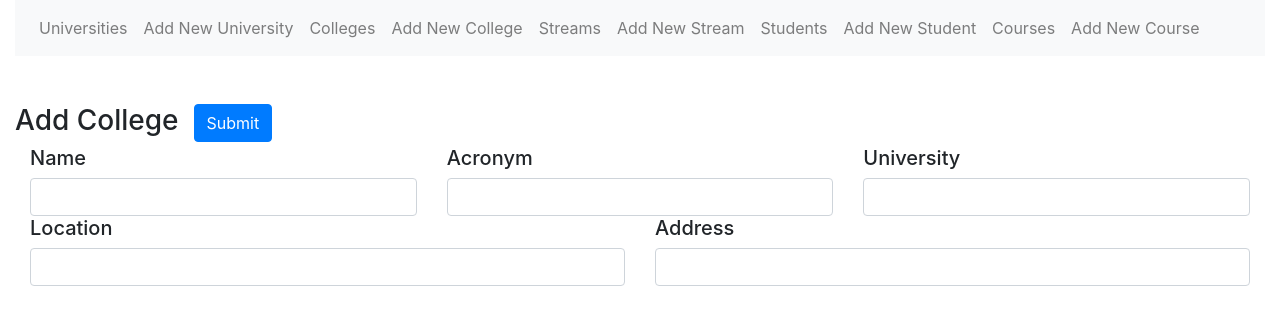
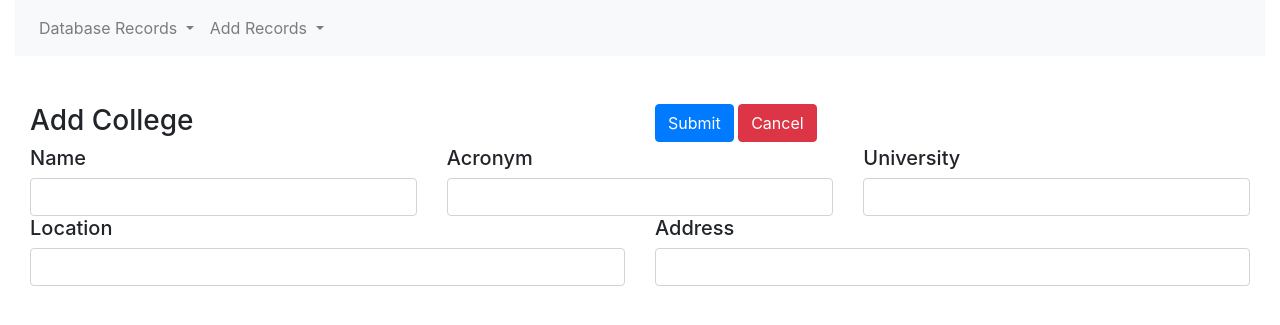
Before and after one commit to RaulMurgaPSL/PIP-University-Administration-System, a Flask app: page /addcollege in a window 1280 px wide. Shown: the top 325 px of the page. Run offline with Flask 2, Linux system fonts and the light colour scheme; some libraries are stand-ins or nearby versions.

Commit message:
FrontEnd Refactored

```diff
--- a/PIP_WebApp/templates/add/addcollege.html
+++ b/PIP_WebApp/templates/add/addcollege.html
@@ -5,9 +5,12 @@
   <form action="{{ url_for('addcollege') }}" method="post">
     {{ form.csrf_token }}
     <div class="row">
-      <h3>Add College</h3>
+      <div class="col">
+        <h3>Add College</h3>
+      </div>
       <div class="col">
         {{ form.submit(class="btn btn-primary") }}
+        <a href="{{ url_for('colleges') }}" class="btn btn-danger">Cancel</a>
       </div>
     </div>
     <div class="row">
--- a/PIP_WebApp/templates/add/addstudent.html
+++ b/PIP_WebApp/templates/add/addstudent.html
@@ -5,9 +5,12 @@
   <form action="{{ url_for('addstudent') }}" method="post">
     {{ form.csrf_token }}
     <div class="row">
-      <h3>Add Student</h3>
+      <div class="col">
+        <h3>Add Student</h3>
+      </div>
       <div class="col">
         {{ form.submit(class="btn btn-primary") }}
+        <a href="{{ url_for('students') }}" class="btn btn-danger">Cancel</a>
       </div>
     </div>
     <div class="row">
--- a/PIP_WebApp/templates/add/adduniversity.html
+++ b/PIP_WebApp/templates/add/adduniversity.html
@@ -5,9 +5,12 @@
   <form action="{{ url_for('adduniversity') }}" method="post">
     {{ form.csrf_token }}
     <div class="row">
-      <h3>Add University</h3>
+      <div class="col">
+        <h3>Add University</h3>
+      </div>
       <div class="col">
         {{ form.submit(class="btn btn-primary") }}
+        <a href="{{ url_for('universities') }}" class="btn btn-danger">Cancel</a>
       </div>
     </div>
     <div class="row">
--- a/PIP_WebApp/templates/base.html
+++ b/PIP_WebApp/templates/base.html
@@ -6,24 +6,44 @@
     <meta name="viewport" content="width=device-width, initial-scale=1, shrink-to-fit=yes">
 
     <!-- Bootstrap CSS -->
-    <link rel="stylesheet" href="https://stackpath.bootstrapcdn.com/bootstrap/4.5.0/css/bootstrap.min.css" integrity="sha384-9aIt2nRpC12Uk9gS9baDl411NQApFmC26EwAOH8WgZl5MYYxFfc+NcPb1dKGj7Sk" crossorigin="anonymous">
+    <link rel="stylesheet" href="https://maxcdn.bootstrapcdn.com/bootstrap/4.0.0/css/bootstrap.min.css" integrity="sha384-Gn5384xqQ1aoWXA+058RXPxPg6fy4IWvTNh0E263XmFcJlSAwiGgFAW/dAiS6JXm" crossorigin="anonymous">
 
+
+    <script src="https://code.jquery.com/jquery-3.2.1.slim.min.js" integrity="sha384-KJ3o2DKtIkvYIK3UENzmM7KCkRr/rE9/Qpg6aAZGJwFDMVNA/GpGFF93hXpG5KkN" crossorigin="anonymous"></script>
+    <script src="https://cdnjs.cloudflare.com/ajax/libs/popper.js/1.12.9/umd/popper.min.js" integrity="sha384-ApNbgh9B+Y1QKtv3Rn7W3mgPxhU9K/ScQsAP7hUibX39j7fakFPskvXusvfa0b4Q" crossorigin="anonymous"></script>
+    <script src="https://maxcdn.bootstrapcdn.com/bootstrap/4.0.0/js/bootstrap.min.js" integrity="sha384-JZR6Spejh4U02d8jOt6vLEHfe/JQGiRRSQQxSfFWpi1MquVdAyjUar5+76PVCmYl" crossorigin="anonymous"></script>
     <title>Students</title>
   </head>
   <body>
     <div class="container-fluid">
       <nav class="navbar navbar-expand-lg navbar-light bg-light">
         <ul class="navbar-nav">
-          <li class="nav-item"><a href="{{ url_for('universities') }}" class="nav-link">Universities</a></li>
-          <li class="nav-item"><a href="{{ url_for('adduniversity') }}" class="nav-link">Add New University</a></li>
-          <li class="nav-item"><a href="{{ url_for('colleges') }}" class="nav-link">Colleges</a></li>
-          <li class="nav-item"><a href="{{ url_for('addcollege') }}" class="nav-link">Add New College</a></li>
-          <li class="nav-item"><a href="{{ url_for('streams') }}" class="nav-link">Streams</a></li>
-          <li class="nav-item"><a href="{{ url_for('addstream') }}" class="nav-link">Add New Stream</a></li>
-          <li class="nav-item"><a href="{{ url_for('students') }}" class="nav-link">Students</a></li>
-          <li class="nav-item"><a href="{{ url_for('addstudent') }}" class="nav-link">Add New Student</a></li>
-          <li class="nav-item"><a href="{{ url_for('courses') }}" class="nav-link">Courses</a></li>
-          <li class="nav-item"><a href="{{ url_for('addcourse') }}" class="nav-link">Add New Course</a></li>
+          <li class="nav-item dropdown">
+            <a class="nav-link dropdown-toggle" href="#" id="navbarDropdown" role="button" data-toggle="dropdown" aria-haspopup="true" aria-expanded="false">
+              Database Records
+            </a>
+            <div class="dropdown-menu" aria-labelledby="navbarDropdown">
+              <a class="dropdown-item" href="{{ url_for('universities') }}">Universities</a>
+              <a class="dropdown-item" href="{{ url_for('colleges') }}">Colleges</a>
+              <a class="dropdown-item" href="{{ url_for('streams') }}">Streams</a>
+              <div class="dropdown-divider"></div>
+              <a class="dropdown-item" href="{{ url_for('students') }}">Students</a>
+              <a class="dropdown-item" href="{{ url_for('courses') }}">Courses</a>
+            </div>
+          </li>
+          <li class="nav-item dropdown">
+            <a class="nav-link dropdown-toggle" href="#" id="navbarDropdown" role="button" data-toggle="dropdown" aria-haspopup="true" aria-expanded="false">
+              Add Records
+            </a>
+            <div class="dropdown-menu" aria-labelledby="navbarDropdown">
+              <a class="dropdown-item" href="{{ url_for('adduniversity') }}">Add New Universities</a>
+              <a class="dropdown-item" href="{{ url_for('addcollege') }}">Add New Colleges</a>
+              <a class="dropdown-item" href="{{ url_for('addstream') }}">Add New Streams</a>
+              <div class="dropdown-divider"></div>
+              <a class="dropdown-item" href="{{ url_for('addstudent') }}">Add New Students</a>
+              <a class="dropdown-item" href="{{ url_for('addcourse') }}">Add New Courses</a>
+            </div>
+          </li>
         </ul>
       </nav>
       <br>
```
